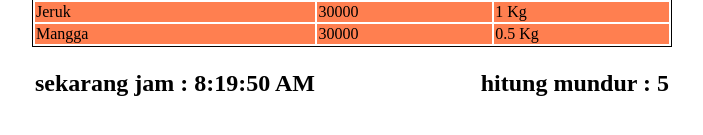
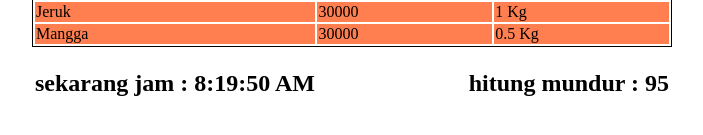
Before and after one commit to khafitbimo/sanbercode-reactjs-0720-week3, a React (Create React App) app: page / in a window 1280 px wide. Shown: the part 169-304 px from the top of the page, without its empty margins (288-991 px from the left). Built offline with nearby package versions, Linux system fonts and the light colour scheme.

Commit message:
update countdown start

```diff
--- a/src/App.js
+++ b/src/App.js
@@ -7,7 +7,7 @@ function App() {
   return (
     <div>
       <HargaBuah />
-      <CountDown countStart={10}/>
+      <CountDown countStart={100}/>
     </div>
   );
 }
```
